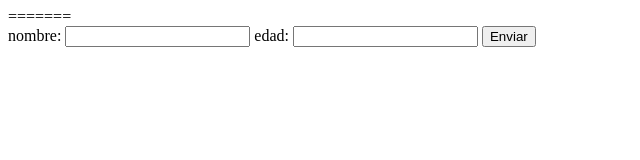
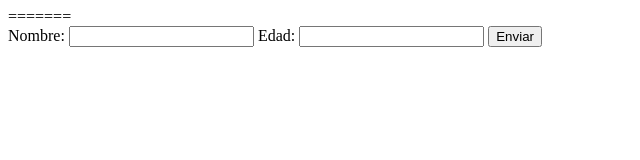
Before and after one commit to alexerazo416/alexerazo416.github.io, a plain HTML site: page formulario.html in a window 1280 px wide. Shown: the full height of the page, 0-640 px from the left. Drawn offline with Linux system fonts and the light colour scheme.

Commit message:
ENVIO FOR

```diff
--- a/formulario.html
+++ b/formulario.html
@@ -7,14 +7,14 @@
 </head>
 <body>
 =======
-    <form id="crud-form" action="post">
-        <label for="">nombre:</label>
+<form id="crud-form">
+    <label for="nombre">Nombre:</label>
     <input type="text" id="nombre">
-        <label for="">edad:</label>
+    <label for="edad">Edad:</label>
     <input type="number" id="edad">
     <button type="button" onclick="crearRegistro()">Enviar</button>
+</form>
 
-    </form>
 
     <script type="module">
         // Import the functions you need from the SDKs you need
@@ -38,21 +38,22 @@
         const app = initializeApp(firebaseConfig);
         const database =getDatabase(app);
 
-        Window.crearRegistro=function(){
-            const nombre =document.getElementById("nombre").value;
-            const edad =document.getElementById("edad").value;
-            console.log(nombre,edad)
-        }
+        window.crearRegistro = function () {
+                const nombre = document.getElementById("nombre").value;
+                const edad = document.getElementById("edad").value;
+                console.log(nombre, edad);
 
                 push(
-            ref(database,'septimo'),
+                    ref(database, 'septimo'),
                     {
-                name:nombre
+                        name: nombre,
                         age: edad
                     }
-        )
+                );
 
+            }
           </script>
+
 
 
 </body>
```
Lines whose indentation alone changed are shown as unchanged.
